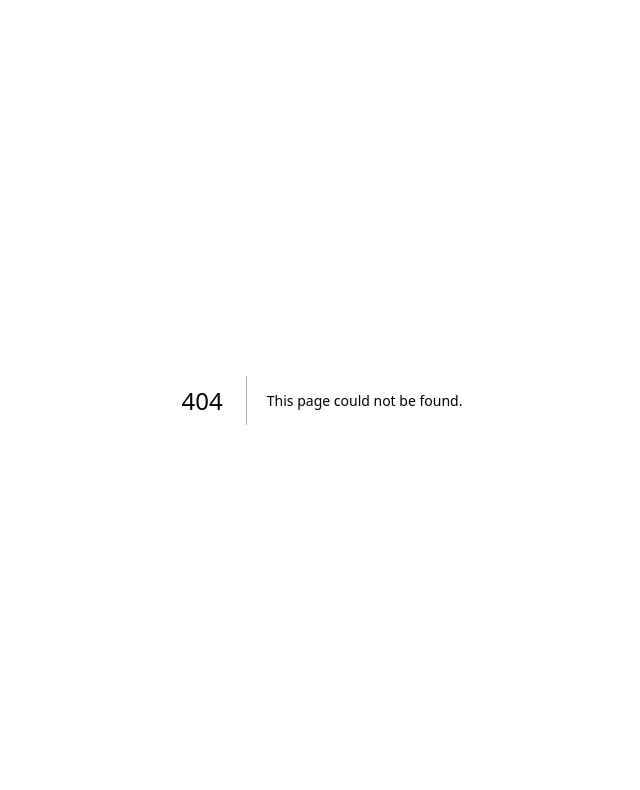
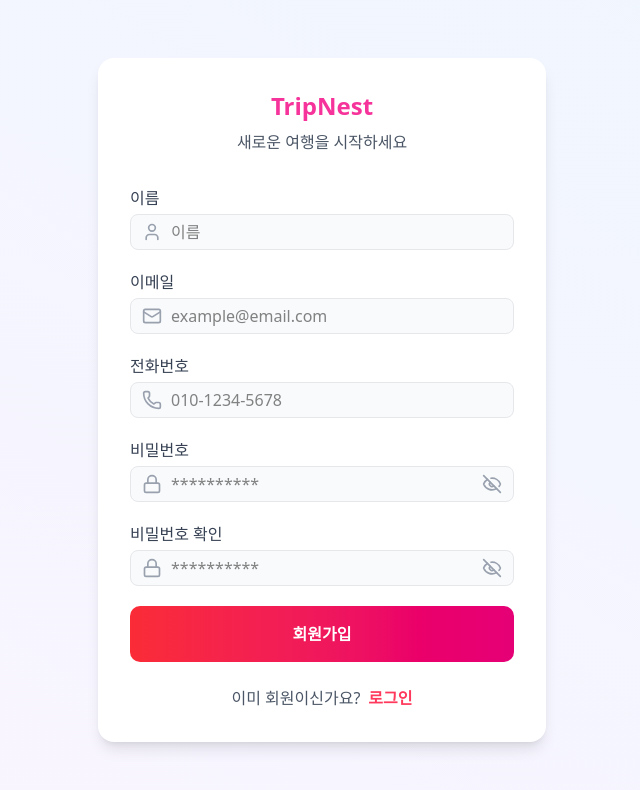
Before and after one commit to kt-codeverse/codeverse, a Next.js app in the folder frontend/: page /signup in a window 1280 px wide. Before the commit this address had no page. Shown: the top 790 px of the page, without its empty margins (318-958 px from the left). Built offline with nearby package versions, Linux system fonts and the light colour scheme.

Commit message:
Feat/#4/signup
Feat/#4/signup

```diff
--- /dev/null
+++ b/frontend/app/signin/page.tsx
@@ -0,0 +1,78 @@
+'use client';
+
+import { useState } from 'react';
+import { useRouter } from 'next/navigation';
+import axios from 'axios';
+import TextInput from '@/components/user/TextInput';
+import PasswordInput from '@/components/user/PasswordInput';
+import { Mail } from 'lucide-react';
+import AuthButton from '@/components/user/AuthButton';
+import Link from 'next/link';
+
+export default function LoginPage() {
+  const [email, setEmail] = useState('');
+  const [password, setPassword] = useState('');
+  const router = useRouter();
+
+  const handleLogin = async (e: React.FormEvent) => {
+    e.preventDefault();
+    console.log('이메일:', email);
+    console.log('비밀번호:', password);
+
+    const loginData = { email: email, password: password };
+    // const API_URL = ''; // 백엔드 로그인 API 주소
+
+    /* try {
+      console.log('로그인 요청중: ', loginData);
+      // const response = await axios.post(API_URL, loginData);
+      router.push('/home');
+      alert('로그인 성공!');
+    } catch (error) {
+      if (error instanceof Error) {
+        console.error('로그인 실패:', error.message);
+      }
+    } */
+  };
+
+  return (
+    <>
+      <div className="flex min-h-screen items-center justify-center bg-linear-to-bl from-blue-50 to-purple-50 ">
+        <div className="w-full max-w-md bg-white shadow-lg rounded-2xl p-8">
+          {/* 헤더 */}
+          <div className="text-center mb-8">
+            <h1 className="text-pink-500 mb-2 text-2xl font-bold">TripNest</h1>
+            <p className="text-gray-600">여행의 새로운 시작</p>
+          </div>
+
+          <form onSubmit={handleLogin} className="space-y-5">
+            <TextInput
+              label="이메일"
+              value={email}
+              onChange={setEmail}
+              placeholder="example@email.com"
+              icon={Mail}
+            />
+
+            <PasswordInput
+              label="비밀번호"
+              value={password}
+              onChange={setPassword}
+            />
+
+            <AuthButton label="로그인" type="submit" />
+          </form>
+
+          <div className="text-center mt-6">
+            <span className="text-gray-600">아직 회원이 아니신가요?</span>
+            <Link
+              href="/signup"
+              className="pl-2 font-bold text-[#FF385C] hover:text-pink-600"
+            >
+              회원가입
+            </Link>
+          </div>
+        </div>
+      </div>
+    </>
+  );
+}
--- /dev/null
+++ b/frontend/app/signup/page.tsx
@@ -0,0 +1,80 @@
+'use client';
+
+import TextInput from '@/components/user/TextInput';
+import React, { useState } from 'react';
+import { Mail, User, Phone } from 'lucide-react';
+import PasswordInput from '@/components/user/PasswordInput';
+import AuthButton from '@/components/user/AuthButton';
+import Link from 'next/link';
+
+export default function RegisterPage() {
+  const [name, setName] = useState('');
+  const [email, setEmail] = useState('');
+  const [phone, setPhone] = useState('');
+  const [password, setPassword] = useState('');
+  const [checkedPW, setCheckedPW] = useState('');
+
+  const handleRegister = (e: React.FormEvent) => {
+    e.preventDefault();
+    console.log(name);
+  };
+
+  return (
+    <>
+      <div className="flex min-h-screen items-center justify-center bg-linear-to-bl from-blue-50 to-purple-50 ">
+        <div className="w-full max-w-md bg-white shadow-lg rounded-2xl p-8">
+          <div className="text-center mb-8">
+            <h1 className="text-pink-500 mb-2 text-2xl font-bold">TripNest</h1>
+            <p className="text-gray-600">새로운 여행을 시작하세요</p>
+          </div>
+
+          <form onSubmit={handleRegister} className="space-y-5">
+            <TextInput
+              label="이름"
+              value={name}
+              onChange={setName}
+              placeholder="이름"
+              icon={User}
+            />
+            <TextInput
+              label="이메일"
+              value={email}
+              onChange={setEmail}
+              placeholder="example@email.com"
+              icon={Mail}
+            />
+            <TextInput
+              label="전화번호"
+              value={phone}
+              onChange={setPhone}
+              placeholder="010-1234-5678"
+              icon={Phone}
+            />
+            <PasswordInput
+              label="비밀번호"
+              value={password}
+              onChange={setPassword}
+            />
+
+            <PasswordInput
+              label="비밀번호 확인"
+              value={checkedPW}
+              onChange={setCheckedPW}
+            />
+            <AuthButton label="회원가입" type="submit" />
+          </form>
+
+          <div className="text-center mt-6">
+            <span className="text-gray-600">이미 회원이신가요?</span>
+            <Link
+              href="signin"
+              className="pl-2 font-bold text-[#FF385C] hover:text-pink-600"
+            >
+              로그인
+            </Link>
+          </div>
+        </div>
+      </div>
+    </>
+  );
+}
--- a/frontend/app/user/layout.tsx
+++ /dev/null
@@ -1,11 +0,0 @@
-import type { ReactNode } from 'react';
-
-export default function UserLayout({ children }: { children: ReactNode }) {
-  return (
-    <div className="flex min-h-screen items-center justify-center bg-gradient-to-br from-blue-50 to-purple-50 ">
-      <div className="w-full max-w-md bg-white shadow-lg rounded-2xl p-8">
-        {children}
-      </div>
-    </div>
-  );
-}
--- a/frontend/app/user/login/page.tsx
+++ /dev/null
@@ -1,71 +0,0 @@
-'use client';
-
-import { useState } from 'react';
-import { useRouter } from 'next/navigation';
-import axios from 'axios';
-import TextInput from '@/components/user/TextInput';
-import PasswordInput from '@/components/user/PasswordInput';
-import { Mail } from 'lucide-react';
-import AuthButton from '@/components/user/AuthButton';
-
-export default function LoginPage() {
-  const [email, setEmail] = useState('');
-  const [password, setPassword] = useState('');
-  const router = useRouter();
-
-  const handleLogin = async (e: React.FormEvent) => {
-    e.preventDefault();
-    console.log('이메일:', email);
-    console.log('비밀번호:', password);
-
-    const loginData = { email: email, password: password };
-    const API_URL = '/api/auth/login'; // 백엔드 로그인 API 주소 (예시)
-
-    try {
-      console.log('로그인 요청중: ', loginData);
-      const response = await axios.post(API_URL, loginData);
-      console.log('로그인 응답: ', response.data);
-      router.push('/home');
-      alert('로그인 성공!');
-    } catch (error) {
-      if (error instanceof Error) {
-        console.error('로그인 실패:', error.message);
-      }
-    }
-  };
-
-  return (
-    <>
-      {/* 헤더 */}
-      <div className="text-center mb-8">
-        <h1 className="text-pink-500 mb-2 text-2xl font-bold">TripNest</h1>
-        <p className="text-gray-600">여행의 새로운 시작</p>
-      </div>
-
-      <form onSubmit={handleLogin} className="space-y-5">
-        <TextInput
-          label="이메일"
-          value={email}
-          onChange={setEmail}
-          placeholder="example@email.com"
-          icon={Mail}
-        />
-
-        <PasswordInput
-          label="비밀번호"
-          value={password}
-          onChange={setPassword}
-        />
-
-        <AuthButton label="로그인" type="submit" />
-      </form>
-
-      <div className="text-center mt-6">
-        <span className="text-gray-600">아직 회원이 아니신가요?</span>
-        <button className="pl-2 font-bold text-[#FF385C] hover:text-pink-600">
-          회원가입
-        </button>
-      </div>
-    </>
-  );
-}
--- a/frontend/components/user/AuthButton.tsx
+++ b/frontend/components/user/AuthButton.tsx
@@ -11,7 +11,7 @@
     <button
       type={type}
       onClick={onClick}
-      className="w-full text-white font-bold py-4 rounded-lg bg-gradient-to-r/ from-red-500 to-pink-600 hover:opacity-90 transition duration-150"
+      className="w-full text-white font-bold py-4 rounded-lg bg-linear-to-r from-red-500 to-pink-600 hover:opacity-90 transition duration-150"
     >
       {label}
     </button>
--- a/frontend/components/user/PasswordInput.tsx
+++ b/frontend/components/user/PasswordInput.tsx
@@ -14,7 +14,7 @@
 
   return (
     <div className="space-y-2">
-      <label className="text-gray-700">{label}</label>
+      <label className="text-gray-700 block mb-1">{label}</label>
       <div className="relative">
         <Lock className="absolute left-3 top-1/2 -translate-y-1/2 h-5 w-5 text-gray-400" />
 
--- a/frontend/components/user/TextInput.tsx
+++ b/frontend/components/user/TextInput.tsx
@@ -19,7 +19,7 @@
 }: Props) {
   return (
     <div className="space-y-2">
-      <label className="text-gray-700">{label}</label>
+      <label className="text-gray-700 block mb-1">{label}</label>
       <div className="relative">
         <Icon className="absolute left-3 top-1/2 -translate-y-1/2 h-5 w-5 text-gray-400" />
         <input
```
